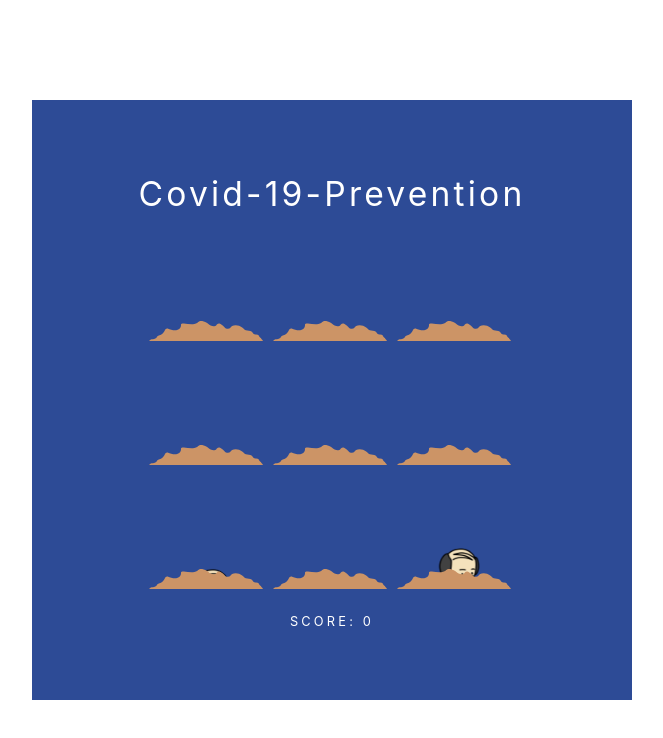
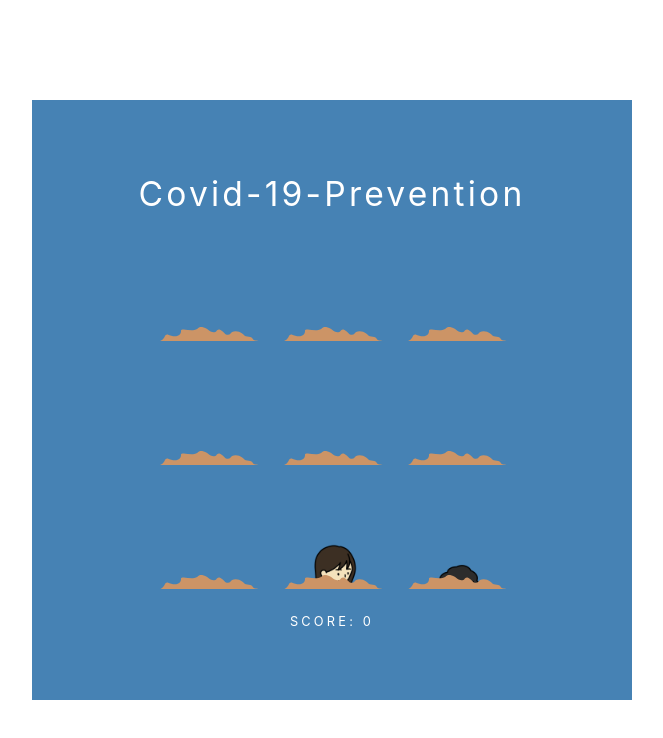
Before and after one commit to leesiri/covid-19-prevention, a React (Create React App) app: page / in a window 1280 px wide. Both pictures are taken after a click on the button "Start Game". Shown: the top 738 px of the page, without its empty margins (308-971 px from the left). Built offline with nearby package versions, Linux system fonts and the light colour scheme; the HTML template or start-up script is replaced by a standard one.

Commit message:
[cnp004] - 이미지 랜덤 - 애니메이션 버그 수정 - 80:20 비율 수정 - 점수 추가

```diff
--- a/src/App.css
+++ b/src/App.css
@@ -18,7 +18,7 @@ html {
 .flash-game {
   width: 600px;
   height: 600px;
-  background-color: #2d4b96;
+  background-color: steelblue;
   text-align: center;
   display: -webkit-flex;
   -webkit-align-items: center;
@@ -82,7 +82,7 @@ html {
 }
 
 .game__mole {
-  background-image: url(image/mask-man-left.png);
+  /*background-image: url(image/mask-man-left.png);*/
   background-repeat: no-repeat;
   background-position: top;
   height: 100%;
@@ -100,7 +100,7 @@ html {
 }
 
 .game__mole1 {
-  background-image: url(image/mask-man-left.png);
+  background-image: url(image/mask-boy-right.png);
   background-repeat: no-repeat;
   background-position: top;
   height: 100%;
@@ -108,6 +108,7 @@ html {
   transition: all 0.4s;
   cursor: pointer;
 }
+
 .game__cross1 {
   background-image: url(image/angry-man-left.png);
   background-repeat: no-repeat;
@@ -127,8 +128,50 @@ html {
   transition: all 0.4s;
   cursor: pointer;
 }
+
 .game__cross2 {
   background-image: url(image/mask-man-left.png);
+  background-repeat: no-repeat;
+  background-position: center;
+  background-size: 60px;
+  width: 100%;
+  height: 100%;
+}
+
+.game__mole3 {
+  background-image: url(image/none-woman-right.png);
+  background-size: 50px;
+  background-repeat: no-repeat;
+  background-position: top;
+  height: 100%;
+  transform: translate(0, 50%);
+  transition: all 0.4s;
+  cursor: pointer;
+}
+
+.game__cross3 {
+  background-image: url(image/mask-woman-right.png);
+  background-repeat: no-repeat;
+  background-position: center;
+  background-size: 60px;
+  width: 100%;
+  height: 100%;
+}
+
+.game__mole4 {
+  background-image: url(image/none-boy-right.png);
+  background-size: 50px;
+  background-repeat: no-repeat;
+  background-position: top;
+  height: 100%;
+  transform: translate(0, 50%);
+  transition: all 0.4s;
+  cursor: pointer;
+}
+
+
+.game__cross4 {
+  background-image: url(image/mask-boy-right.png);
   background-repeat: no-repeat;
   background-position: center;
   background-size: 60px;
@@ -173,7 +216,6 @@ html {
 }
 
 .game__game-over {
-  background-image: url(image/wavy-border.svg);
   background-repeat: no-repeat;
   background-position: center;
   width: 280px;
@@ -194,10 +236,19 @@ html {
     height: 100vh;
   }
 
+  .game__mole {
+    background-size: 100px;
+  }
   .game__mole1 {
     background-size: 100px;
   }
   .game__mole2 {
+    background-size: 100px;
+  }
+  .game__mole3 {
+    background-size: 100px;
+  }
+  .game__mole4 {
     background-size: 100px;
   }
 }
@@ -212,6 +263,9 @@ html {
     margin: 70px 0 -10px 0;
   }
 
+  .game__cross {
+    background-size: 100px;
+  }
   .game__cross1 {
     background-size: 100px;
   }
@@ -223,10 +277,19 @@ html {
     width: 400px;
   }
 
+  .game__mole {
+    background-size: 100px;
+  }
   .game__mole1 {
     background-size: 100px;
   }
   .game__mole2 {
+    background-size: 100px;
+  }
+  .game__mole3 {
+    background-size: 100px;
+  }
+  .game__mole4 {
     background-size: 100px;
   }
 
--- a/src/App.tsx
+++ b/src/App.tsx
@@ -5,19 +5,23 @@ import GameOver from './Components/GameOver';
 import StartButton from './Components/StartButton';
 import Score from './Components/Score';
 
-let lastMole: null | number = null;
+let lastMole: null | string = null;
+let lastRand: null | number = null;
+interface stateInter {
+  [index: string]: Array<string | number>;
+}
 
 function App() {
-  const [state, setState] = useState({
-    1: 'translate(0, 110%)',
-    2: 'translate(0, 110%)',
-    3: 'translate(0, 110%)',
-    4: 'translate(0, 110%)',
-    5: 'translate(0, 110%)',
-    6: 'translate(0, 110%)',
-    7: 'translate(0, 110%)',
-    8: 'translate(0, 110%)',
-    9: 'translate(0, 110%)',
+  const [state, setState] = useState<stateInter>({
+    '1': ['translate(0, 110%)', ''],
+    '2': ['translate(0, 110%)', ''],
+    '3': ['translate(0, 110%)', ''],
+    '4': ['translate(0, 110%)', ''],
+    '5': ['translate(0, 110%)', ''],
+    '6': ['translate(0, 110%)', ''],
+    '7': ['translate(0, 110%)', ''],
+    '8': ['translate(0, 110%)', ''],
+    '9': ['translate(0, 110%)', ''],
   });
   const [gameHasStarted, setGameHasStarted] = useState(false);
   const [moleHasBeenWhacked, setMoleHasBeenWhacked] = useState(false);
@@ -50,11 +54,10 @@ function App() {
     setScore(0);
 
     let x = 0;
-    const intervalID = setInterval(() => {
+    const intervalID = setInterval(async () => {
       displayMoles();
       if (++x === 16) {
         window.clearInterval(intervalID);
-        clearMoles();
         setGameHasStarted(false);
         window.setTimeout(() => {
           setDisplay('none');
@@ -67,29 +70,31 @@ function App() {
     }, 700);
   }
 
-  function clearMoles() {
-    for (let value in state) {
-      if (!isNaN(Number(value))) {
-        setState({
-          ...state,
-          [value]: 'translate(0, 110%)',
-        });
-      }
-    }
-  }
+  async function displayMoles() {
+    let activeMole = String(Math.ceil(Math.random() * 9));
+    let randNum =
+      Math.ceil(Math.random() * 5) === 5
+        ? Math.ceil(Math.random() * 4) + 4
+        : Math.ceil(Math.random() * 4);
 
-  function displayMoles() {
-    let activeMole = Math.ceil(Math.random() * 9);
     if (lastMole === activeMole) {
       displayMoles();
       return;
     }
-    clearMoles();
-    setState({
-      ...state,
-      [activeMole]: 'translate(0, 15%)',
-    });
+    if (lastMole && lastRand) {
+      setState({
+        ...state,
+        [lastMole]: ['translate(0, 110%)', lastRand],
+        [activeMole]: ['translate(0, 15%)', randNum],
+      });
+    } else {
+      setState({
+        ...state,
+        [activeMole]: ['translate(0, 15%)', randNum],
+      });
+    }
     lastMole = activeMole;
+    lastRand = randNum;
   }
 
   function lockOutClick() {
@@ -98,33 +103,35 @@ function App() {
     }, 350);
   }
 
-  function addToScore(e: any) {
+  const addToScore = (i: any) => (e: any) => {
     if (moleHasBeenWhacked) {
       return;
     }
     let target = e.target;
-    target.parentNode.classList.add('game__cross1');
+    target.parentNode.classList.add('game__cross');
     target.classList.add('no-background');
     lockOutClick();
     setMoleHasBeenWhacked(true);
     setScore(parseInt(String(score), 10) + 1);
     window.setTimeout(function () {
-      target.parentNode.classList.remove('game__cross1');
+      target.parentNode.classList.remove('game__cross');
       target.classList.remove('no-background');
     }, 500);
-  }
+  };
 
   function createMoleHoles() {
     let holes = [];
     for (let i = 1; i <= 9; i++) {
       holes.push(
         <Subway
-          onClick={addToScore}
+          onClick={addToScore(state[i][1])}
           // @ts-ignore
           holeNumber={state[i]}
           display={display}
-          maskFlag={1}
+          lastMole={lastMole}
           key={i}
+          score={score}
+          setScore={setScore}
         />
       );
     }
@@ -157,7 +164,3 @@ function App() {
 }
 
 export default App;
-
-// 9개의 구멍을 만든다 (컴포넌트)
-// 시작 버튼 누르면 0.7초마다 랜덤숫자(1~9)를 생성해 해당 컴포넌트를 올리고 다른 컴포넌트를 내린다.
-// 15번이 반복되면 end
--- a/src/Components/Subway.tsx
+++ b/src/Components/Subway.tsx
@@ -1,34 +1,95 @@
-import React from 'react';
-import noneBoyLeft from '../image/none-boy-left.png';
+import React, { memo, useEffect, useState } from 'react';
+const after = [
+  require('../image/mole-hole.svg'),
+  require('../image/mask-boy-left.png'),
+  require('../image/mask-girl-left.png'),
+  require('../image/mask-man-left.png'),
+  require('../image/mask-woman-left.png'),
+  require('../image/angry-boy-left.png'),
+  require('../image/angry-girl-left.png'),
+  require('../image/angry-man-left.png'),
+  require('../image/angry-woman-left.png'),
+];
 
-let randNum: number = 0;
-function setRandNum() {
-  randNum = Math.ceil(Math.random() * 2);
-}
+const before = [
+  require('../image/mole-hole.svg'),
+  require('../image/none-boy-left.png'),
+  require('../image/none-girl-left.png'),
+  require('../image/none-man-left.png'),
+  require('../image/none-woman-left.png'),
+  require('../image/mask-boy-left.png'),
+  require('../image/mask-girl-left.png'),
+  require('../image/mask-man-left.png'),
+  require('../image/mask-woman-left.png'),
+];
 
-export default function Subway({
+const moleStyle = {
+  backgroundRepeat: 'no-repeat',
+  backgroundPosition: 'top',
+  height: '100%',
+  transform: 'translate(0, 50%)',
+  transition: 'all 0.4s',
+  cursor: 'pointer',
+};
+
+function Subway({
   holeNumber,
   display,
-  onClick,
-  maskFlag,
+  score,
+  setScore,
+  lastMole,
 }: {
-  holeNumber: string;
+  holeNumber: Array<number | null>;
   display: string;
-  onClick: any;
-  maskFlag: number;
+  score: number;
+  setScore: (e: number) => void;
+  lastMole: string | null;
 }) {
-  setRandNum();
+  const [isClick, setIsClick] = useState(false);
+  const customStyle = {
+    ...moleStyle,
+    background: 'none',
+    WebkitTransform: String(holeNumber[0]) || '',
+    cursor: isClick ? 'initial' : 'pointer',
+  };
+
+  useEffect(() => {
+    if (isClick) {
+      setTimeout(() => setIsClick(false), 500);
+    }
+  }, [isClick]);
 
   return (
-    <div className="game__hole" style={{ display: display }}>
+    <div className="game__hole" style={{ display: display }} draggable={false}>
       <div className="game__whack">
-        <div
-          className={'game__mole' + 1}
-          onClick={onClick}
-          style={{ WebkitTransform: holeNumber }}
-        />
-        <div className="game__mound" />
+        {isClick ? (
+          <img
+            alt={'clicked'}
+            src={after[Number(holeNumber[1])]}
+            // className={'game__mole' + holeNumber[1]}
+            style={customStyle}
+            draggable={false}
+          />
+        ) : (
+          <img
+            alt={'none-click'}
+            src={before[Number(holeNumber[1])]}
+            onClick={() => {
+              setIsClick(true);
+              if (4 >= Number(holeNumber[1]) && Number(holeNumber[1]) >= 1) {
+                setScore(parseInt(String(score), 10) + 1);
+              } else if (Number(holeNumber[1]) >= 5) {
+                setScore(parseInt(String(score), 10) - 2);
+              }
+            }}
+            style={customStyle}
+            draggable={false}
+          />
+        )}
+        <div className="game__mound" draggable={false} />
       </div>
     </div>
   );
 }
+
+export default memo(Subway);
```
Also changed, not shown: src/image/mole.png (deleted), src/image/wavy-border.svg (deleted).
